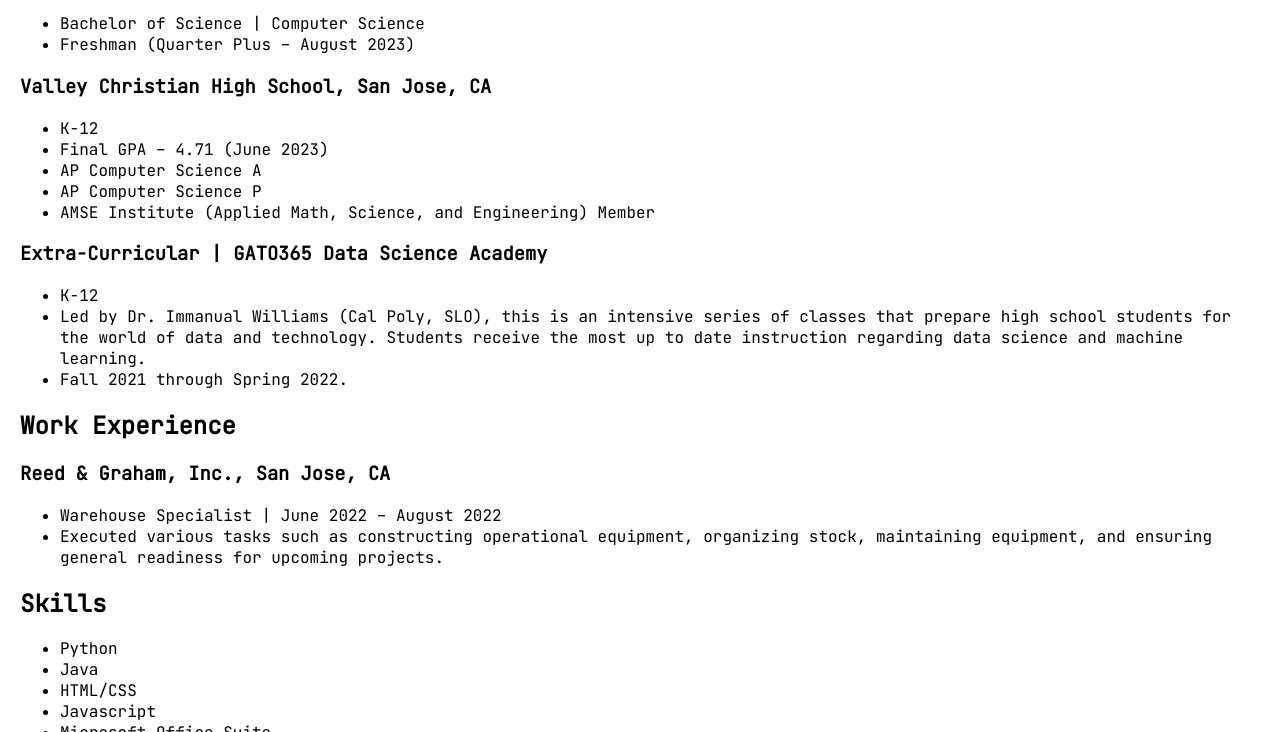
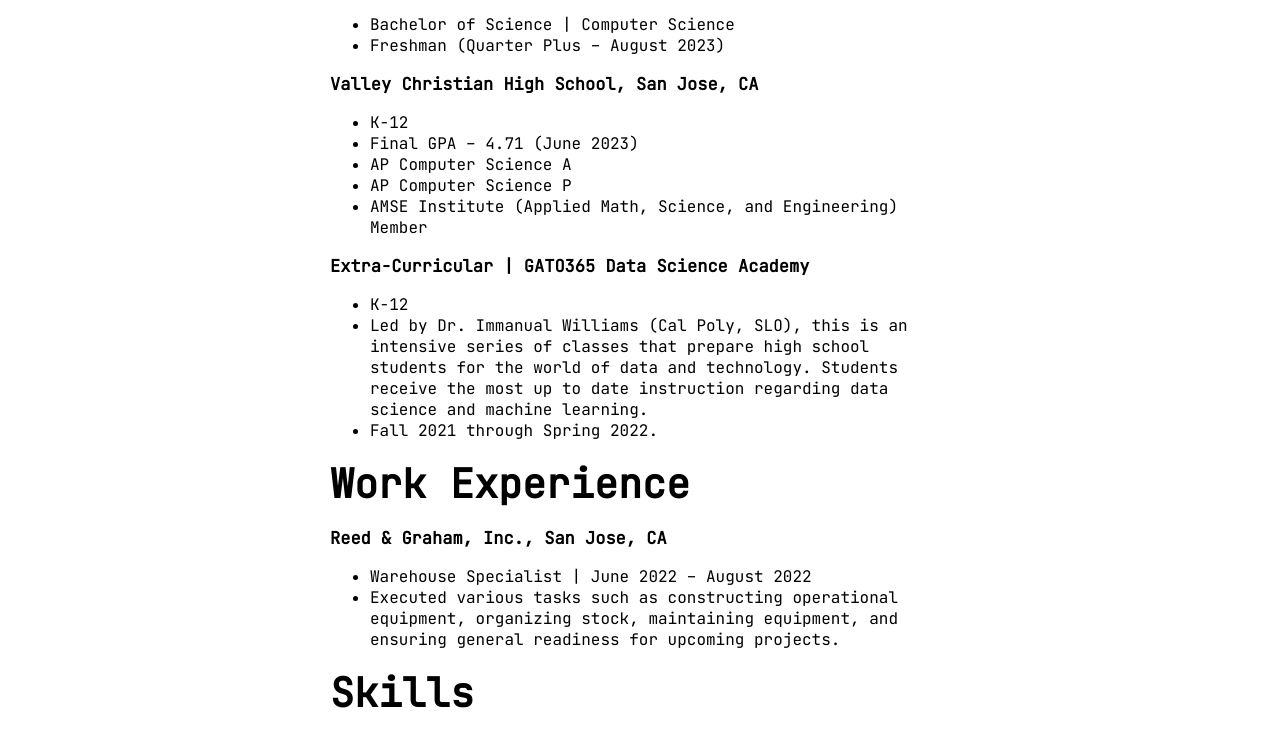
Before and after one commit to nriley-14/nriley-14.github.io, a plain HTML site: page resume.html in a window 1280 px wide. Shown: the part 258-990 px from the top of the page. Drawn offline with Linux system fonts and the light colour scheme.

Commit message:
added css for resume

```diff
--- a/styles.css
+++ b/styles.css
@@ -139,3 +139,34 @@
   font-size: 16px;
   font-family: "JetBrains Mono", sans-serif;
 }
+
+.resume{
+  max-width: 50%;
+  min-width: 200px;
+  margin-left: auto;
+  margin-right: auto;
+  border-style: solid;
+  border-width: 1px;
+  border-color: black;
+  border-left: 0px;
+  border-right: 0px;
+  margin-bottom:50px
+}
+
+.entry-title{
+  font-size: 17px;
+}
+
+.section-title{
+  font-size: 40px;
+  margin-bottom: 0px;
+  margin-top: 0px;
+}
+
+#first-entry{
+  margin-top: 5px;
+}
+
+.resume-list{
+  margin: 0px;
+}
```
